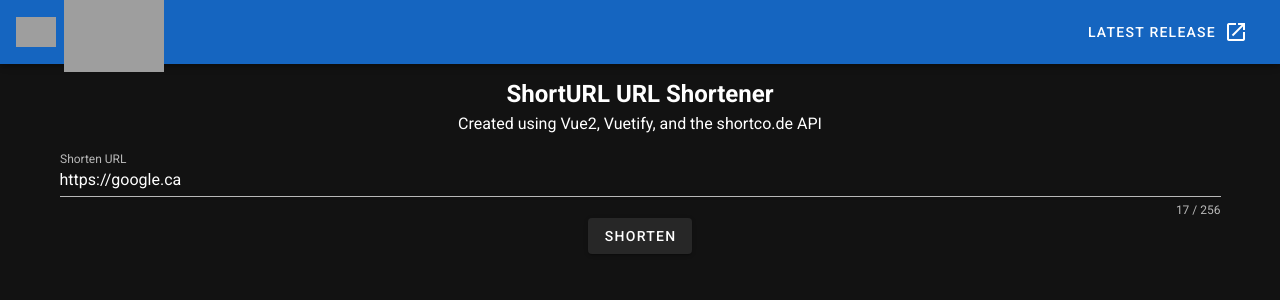
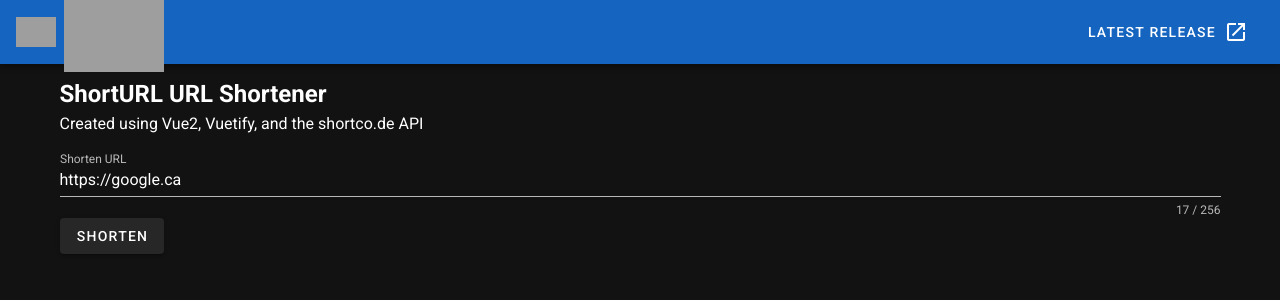
Before and after one commit to Avendor7/shorturl, a Vue app: page / in a window 1280 px wide. Shown: the top 300 px of the page. Built offline with nearby package versions, Linux system fonts and the light colour scheme; grey boxes are pictures that could not be loaded.

Commit message:
copy to clipboard

```diff
--- a/src/components/ShortURLMainComponent.vue
+++ b/src/components/ShortURLMainComponent.vue
@@ -1,7 +1,7 @@
 <template>
   <v-container>
-    <v-row class="text-center">
-      <v-col cols="12">
+    <v-row align="center" justify="center">
+      <v-col>
         <h2>ShortURL URL Shortener</h2>
         <p>Created using Vue2, Vuetify, and the shortco.de API</p>
         <v-text-field
@@ -13,9 +13,15 @@
           ></v-text-field>
           <v-btn elevation="2" v-on:click="getURL()">Shorten</v-btn>
       </v-col>
-      <h1><a v-bind:href="shortenedURL">{{shortenedURL}}</a></h1>
 
-
+    </v-row>
+    <v-row align="center" justify="center">
+      <v-col>
+        <div v-show="shortenedURL">
+          <v-text-field v-on:focus="$event.target.select()" ref="shorturl" v-bind:value="shortenedURL"></v-text-field>
+          <v-btn elevation="2" v-on:click="copyToClipboard()">Copy to Clipboard</v-btn>
+      </div>
+      </v-col>
     </v-row>
   </v-container>
 </template>
@@ -35,8 +41,6 @@ import axios from 'axios';
         const url = "https://api.shrtco.de/v2/shorten?url="+ this.url;
         axios.get(url)
           .then(response => {
-              //send to the copy thingy
-              console.log(response.data.result.full_short_link);
               this.shortenedURL = response.data.result.full_short_link
           })
           .catch(async function (error) {
@@ -47,6 +51,10 @@ import axios from 'axios';
               }
               alert("Request Failed: " + message.ErrorMessage);
           });
+      },
+      copyToClipboard(){
+        this.$refs.shorturl.focus();
+        document.execCommand('copy');
       }
     },
     data () {
```
